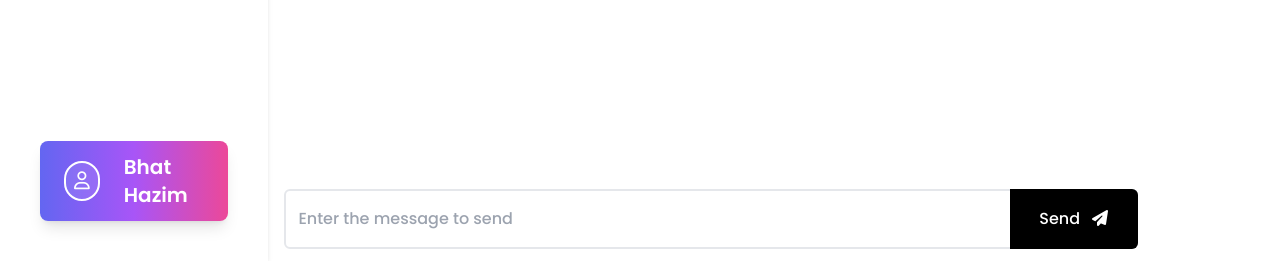
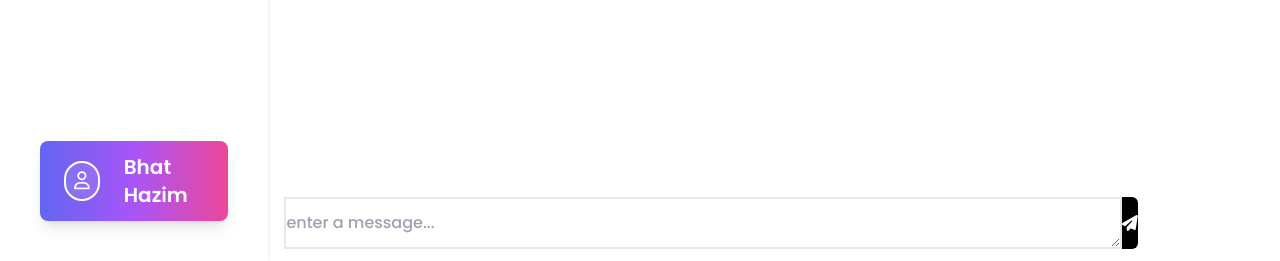
Before and after one commit to Hammad-ctrl/portfolio_frontend, a website: page chat.html in a window 1280 px wide. Shown: the part 539-800 px from the top of the page. Drawn offline with Linux system fonts and the light colour scheme; a web font is replaced by a local one.

Commit message:
Update chat.html

```diff
--- a/chat.html
+++ b/chat.html
@@ -40,14 +40,28 @@
                     <i class="fa-solid fa-ellipsis-vertical"></i>
                 </div>
             </div>
-            <div class="chat-container w-full py-5" >
+            <div class="chat-container w-full " >
 
             </div>
-            <div class="send-message absolute md:bottom-3 bottom-24 w-[95%]  md:w-2/3 pr-3 md:pr-0">
-            <div class="intput-container w-full relative">
-              <input type="text" name="message" id="message" class="w-full py-4 px-3 border-2 outline-none rounded-md overflow-hidden"  placeholder="Enter the message to send">
-              <button type="submit" class="bg-black text-white absolute top-0 right-0 h-full w-16 sm:w-24 md:w-32 flex items-center gap-3 justify-center rounded-r-md"><span class="hidden sm:flex">Send </span><span><i class="fa-solid fa-paper-plane"></i></span></button>
-            </div>
+            <div class="send-message absolute md:bottom-3 bottom-20 w-[95%]  md:w-2/3 pr-3 md:pr-0">
+              <div class="input-container flex w-full mt-4">
+                <textarea
+                  id="message"
+                  rows="1"
+                  class="flex-1 resize-none w-full py-3 px-2 pr-4 border-2 rounded-l-md outline-none "
+                  placeholder="enter a message..."
+                ></textarea>
+
+                <button
+                  type="submit"
+                  class="bg-black text-white px-5 flex items-center gap-2 justify-center rounded-r-md hover:bg-gray-800 transition"
+                >
+                  <span class="hidden sm:inline">Send</span>
+                  <i class="fa-solid fa-paper-plane"></i>
+                </button>
+              </div>
+
+
             </div>
           </div>
     </main>
```
